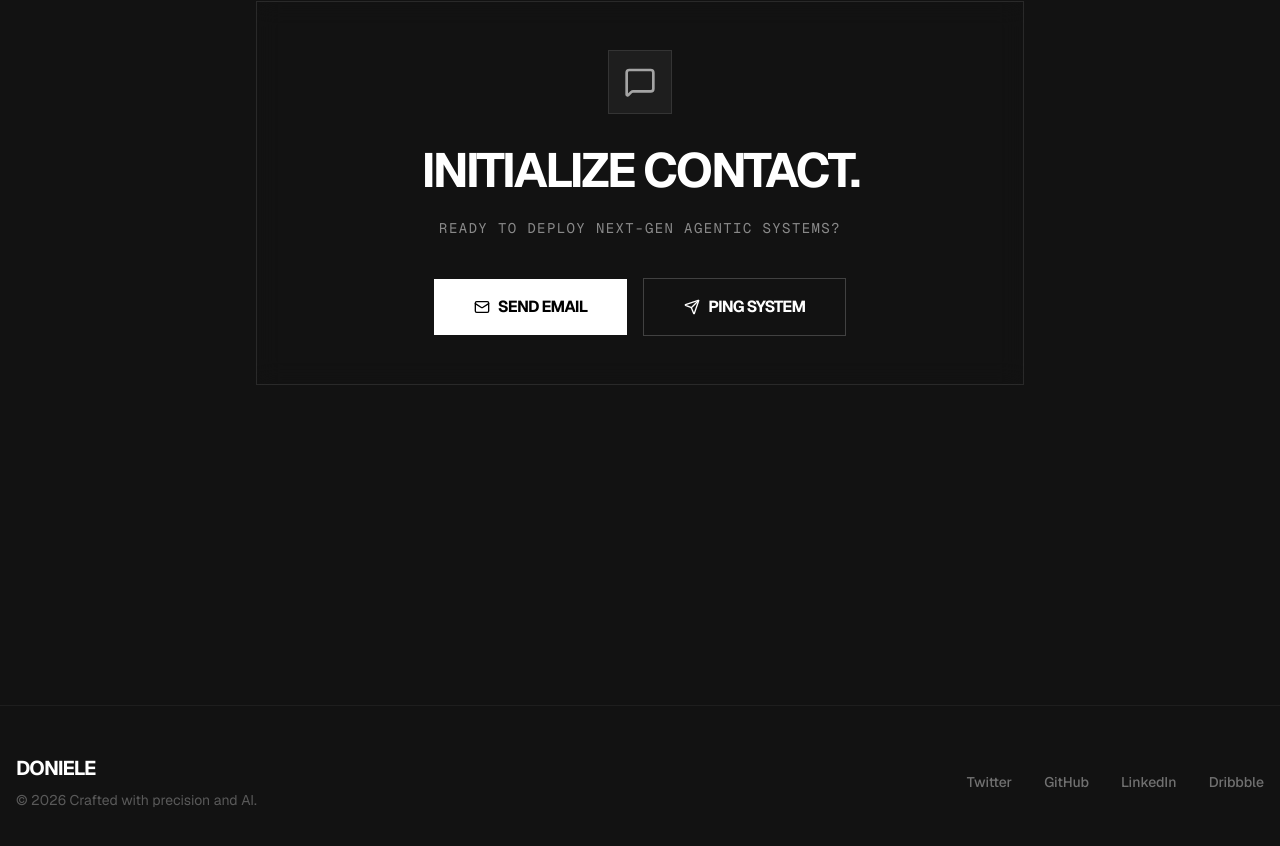
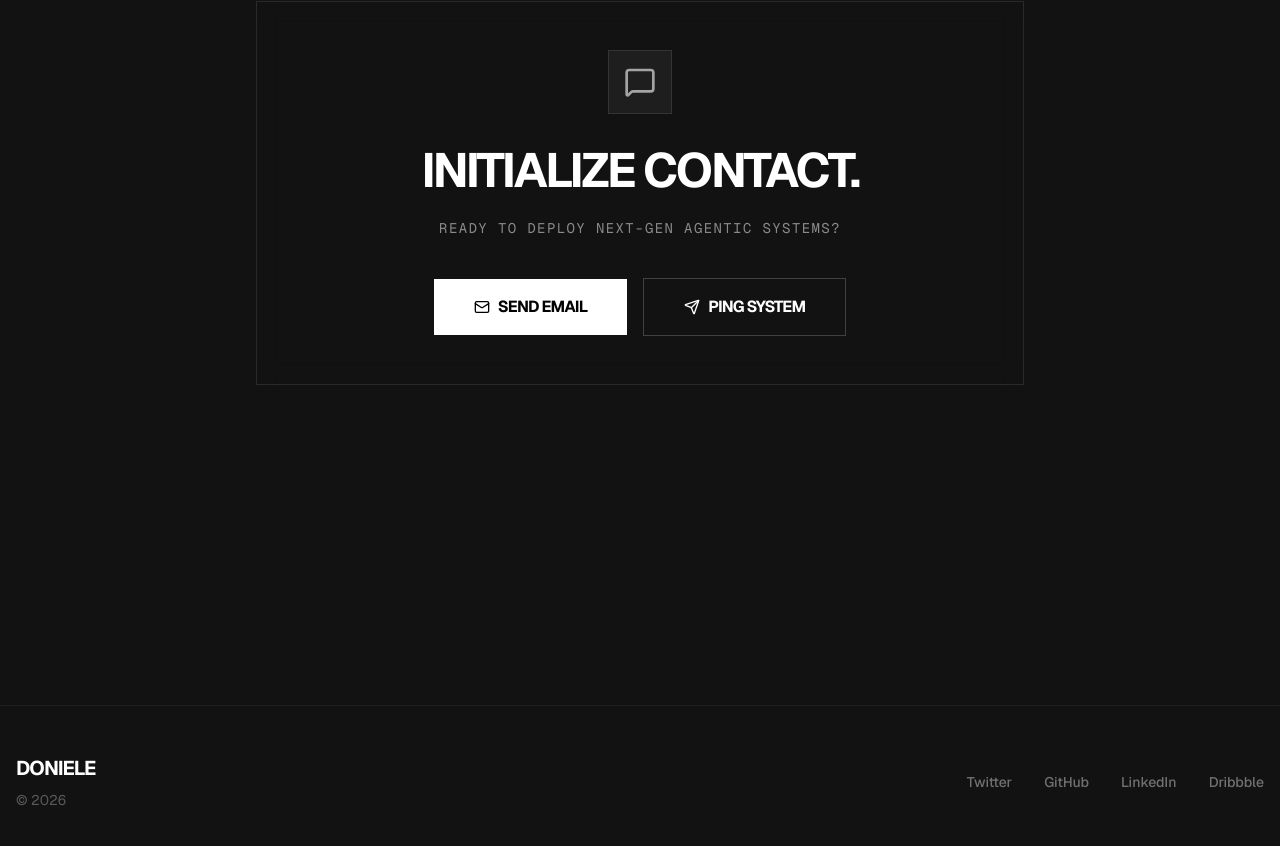
Before and after one commit to donyelqt/donielearys, a Next.js app: page / in a window 1280 px wide. Shown: the part 5500-6346 px from the top of the page. Built offline with nearby package versions, Linux system fonts and the light colour scheme.

Commit message:
chore(ui): simplify footer copyright text
Remove the descriptive tagline from the footer copyright notice to streamline the component.

```diff
--- a/src/components/Footer.tsx
+++ b/src/components/Footer.tsx
@@ -6,7 +6,7 @@ export default function Footer() {
       <div className="max-w-7xl mx-auto px-4 flex flex-col md:flex-row justify-between items-center gap-8">
         <div className="flex flex-col gap-2">
           <div className="text-xl font-bold tracking-tighter">DONIELE</div>
-          <p className="text-white/30 text-sm">© 2026 Crafted with precision and AI.</p>
+          <p className="text-white/30 text-sm">© 2026</p>
         </div>
 
         <div className="flex gap-8 text-sm text-white/40 font-medium">
```
